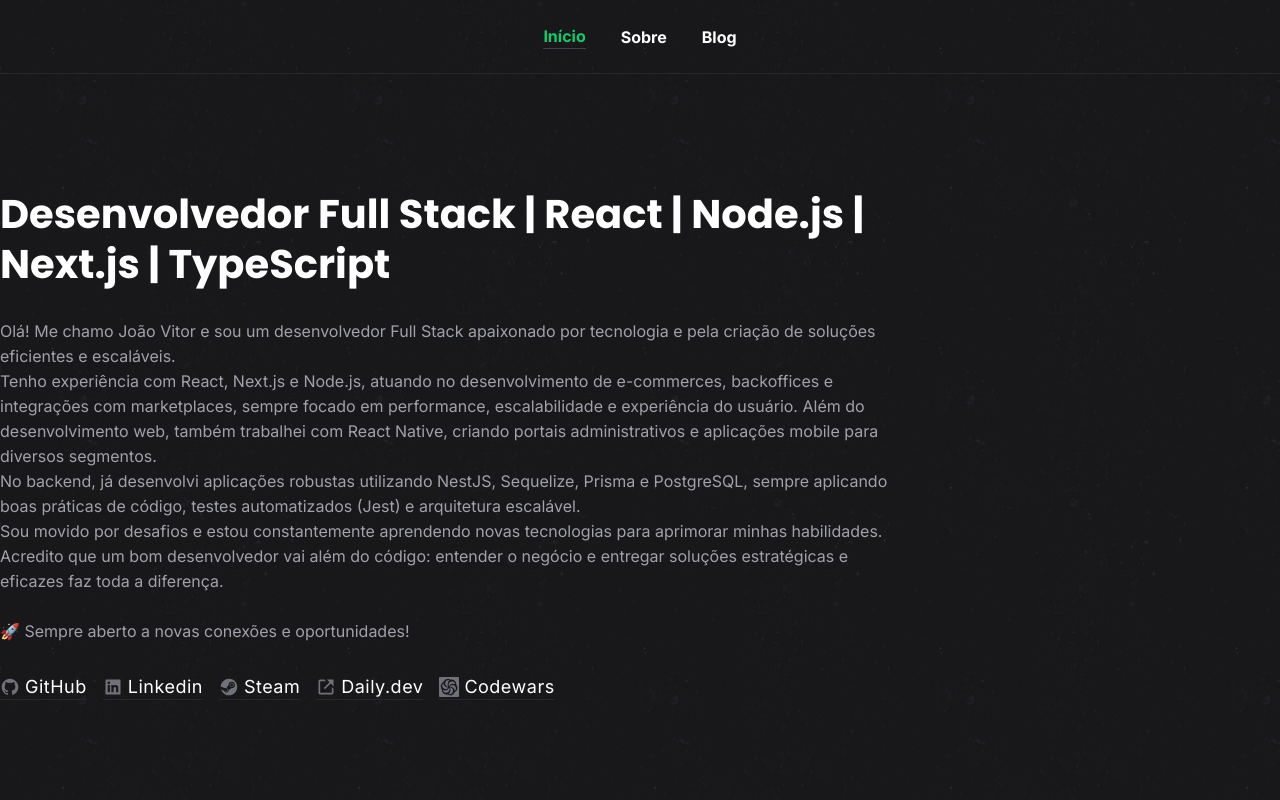
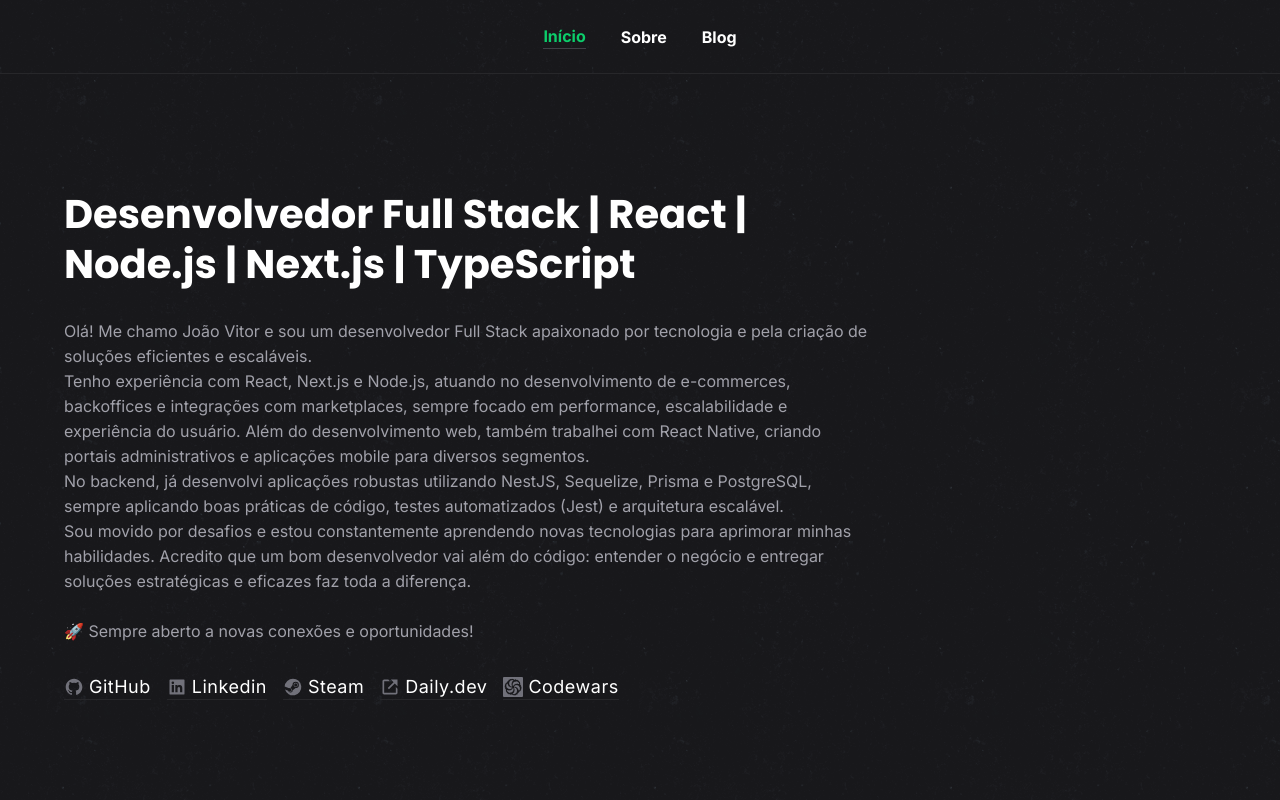
Before and after one commit to JoaoVitorOtavio/my-portfolio, a Next.js app: page / in a window 1280 px wide. Shown: the top 800 px of the page. Built offline with nearby package versions, Linux system fonts and the light colour scheme.

Commit message:
Atualizando bordas para aplicacao na raiz Adicionando footer como ssr forcado para parar com warning no console

```diff
--- a/app/layout.tsx
+++ b/app/layout.tsx
@@ -3,8 +3,12 @@ import StyledComponentsRegistry from './registry';
 import './globals.css';
 import { ThemeProvider } from 'styled-components';
 import theme from './styles/theme';
+import dynamic from 'next/dynamic';
 import Header from './components/Header/Header';
-import Footer from './components/Footer/Footer';
+
+const Footer = dynamic(() => import('./components/Footer/Footer'), {
+  ssr: true,
+});
 
 export default function RootLayout({
   children,
@@ -14,13 +18,24 @@ export default function RootLayout({
   return (
     <html lang="en">
       <body>
-        <ThemeProvider theme={theme}>
-          <StyledComponentsRegistry>
+        <StyledComponentsRegistry>
+          <ThemeProvider theme={theme}>
             <Header />
-            <main>{children}</main>
+            <main
+              style={{
+                maxWidth: '80rem',
+                marginLeft: 'auto',
+                marginRight: 'auto',
+                paddingLeft: '5%',
+                paddingRight: '5%',
+                width: '90%',
+              }}
+            >
+              {children}
+            </main>
             <Footer />
-          </StyledComponentsRegistry>
-        </ThemeProvider>
+          </ThemeProvider>
+        </StyledComponentsRegistry>
       </body>
     </html>
   );
```
